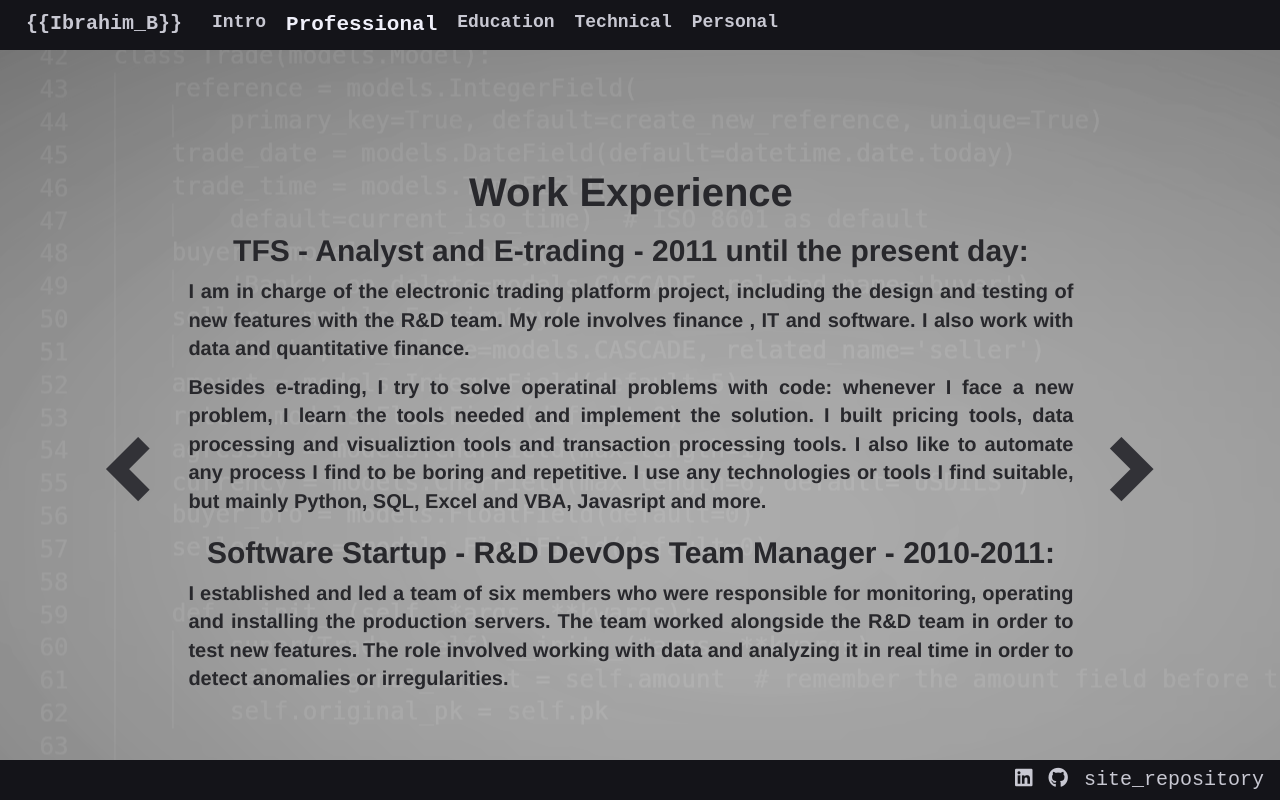
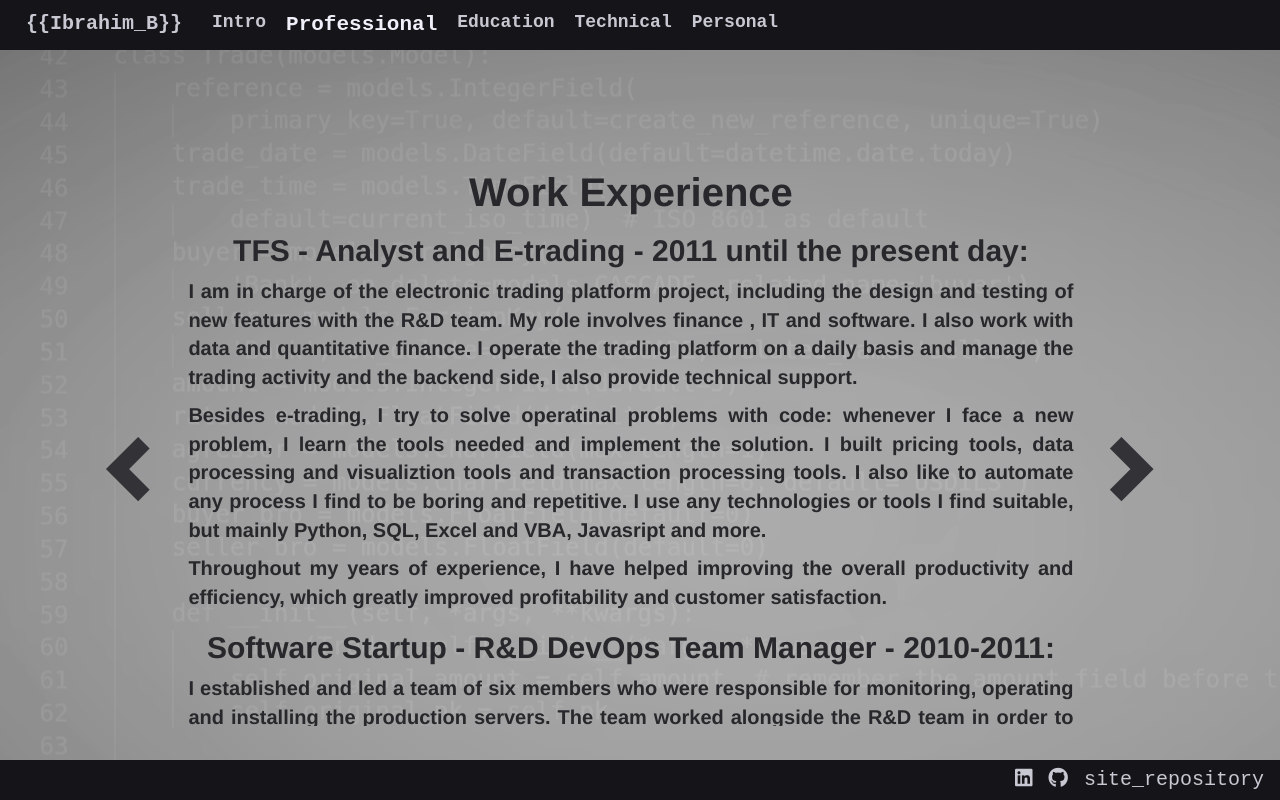
Before and after one commit to variousCodingTasks/variousCodingTasks.github.io, a React app: page /#/professional in a window 1280 px wide. Built offline with nearby package versions, Linux system fonts and the light colour scheme.

Commit message:
edited sections

```diff
--- a/src/js/Sections/Professional.js
+++ b/src/js/Sections/Professional.js
@@ -8,7 +8,9 @@ const title = "Work Experience";
 const traditionParagraph1 =
   "I am in charge of the electronic trading platform project, including the\
     design and testing of new features with the R&D team. My role involves finance\
-    , IT and software. I also work with data and quantitative finance.";
+    , IT and software. I also work with data and quantitative finance.\
+    I operate the trading platform on a daily basis and manage the trading activity\
+    and the backend side, I also provide technical support.";
 
 const traditionParagraph2 =
   "Besides e-trading, I try to solve operatinal problems with code: whenever I face\
@@ -18,11 +20,26 @@ const traditionParagraph2 =
     I use any technologies or tools I find suitable, but mainly Python, SQL, Excel\
     and VBA, Javasript and more.";
 
+const traditionParagraph3 =
+  "Throughout my years of experience, I have helped improving the overall productivity\
+   and efficiency, which greatly improved profitability and customer satisfaction.";
+
 const softwareStartup =
   "I established and led a team of six members who were responsible for monitoring, operating and\
   installing the production servers. The team worked alongside the R&D team in order to test new\
   features. The role involved working with data and analyzing it in real time in order to detect\
   anomalies or irregularities.";
+
+const project1 =
+  "Web application for trade documentation and pricing: \
+   I used React.js and Django web framework, I also used DRF to create a RESTful\
+   API for frontend-backend communication and MySQL for the DB server. I deployed\
+   the application on a Linux machine with NGINX web server and uWSGI.";
+
+const project2 =
+  "Desktop application for financial instruments pricing: \
+   I used Python and Python Tkinter for GUI and logic development and the built-in SQLite for\
+   data management. I connected the app to Bloomberg's API for external data feed.";
 
 class ProfesionalSection extends Component {
   render() {
@@ -35,10 +52,14 @@ class ProfesionalSection extends Component {
           </h3>
           <p className="paragraph">{traditionParagraph1}</p>
           <p className="paragraph">{traditionParagraph2}</p>
+          <p className="paragraph">{traditionParagraph3}</p>
           <h3 className="secondaryTitle">
             {"Software Startup - R&D DevOps Team Manager - 2010-2011:"}
           </h3>
           <p className="paragraph">{softwareStartup}</p>
+          <h3 className="secondaryTitle">{"Recent Projects"}</h3>
+          <p className="paragraph">{project1}</p>
+          <p className="paragraph">{project2}</p>
         </section>
       </PageTemplate>
     );
--- a/src/js/Sections/TechSkills.js
+++ b/src/js/Sections/TechSkills.js
@@ -74,7 +74,14 @@ class TechSkillsSection extends Component {
               {
                 "complex asset valuation, financial modelling and analysis, financial data,\
                   computational finance, fintech, middle office and back office operations,\
-                  risk modeling, and I know how to use the computer stuff in order to enhance the finance stuff..."
+                  risk modeling and management, and I know how to use the computer stuff in\
+                  order to enhance the finance stuff..."
+              }
+            </li>
+            <li className="listItem">
+              {
+                "I am very experienced with wide a range of financial assets classes: interest rate derivatives,\
+                 FX derivatives (forwards, futures, NDFs and options), sovereign and corporate bonds and more."
               }
             </li>
           </ul>
```
